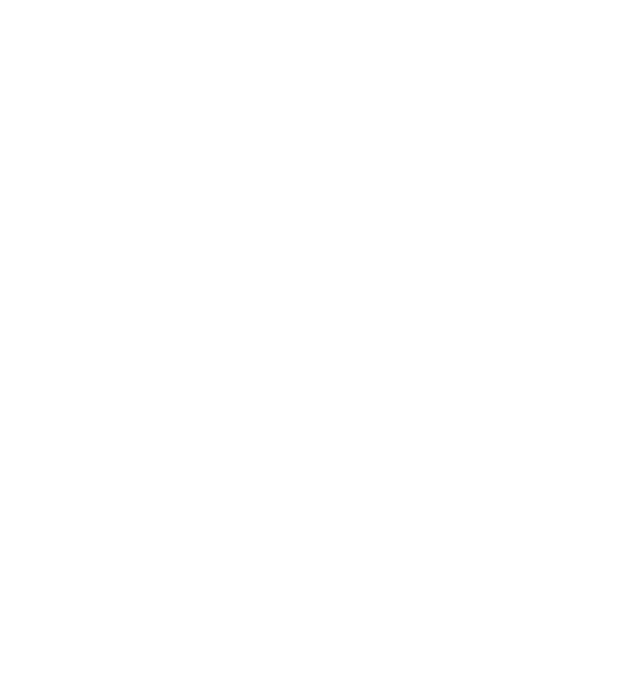
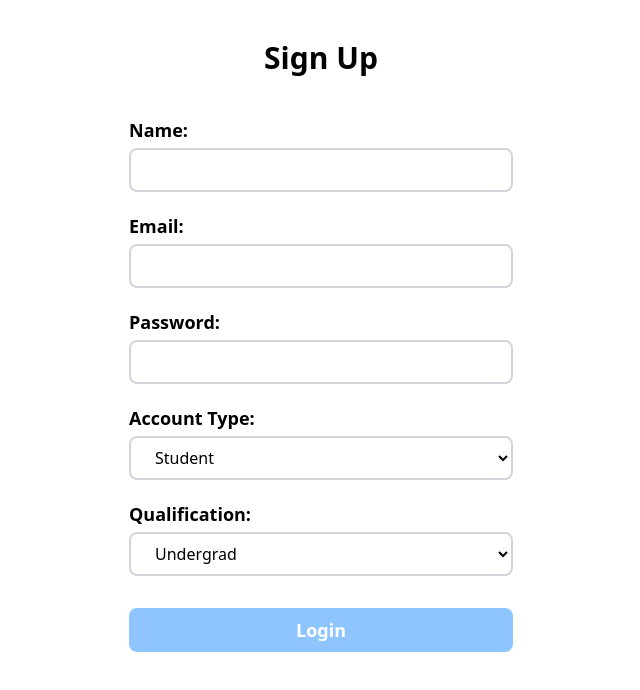
Before and after one commit to Mann-19/E-learning-Platform, a React (Vite) app in the folder client/: page /signup in a window 1280 px wide. Before the commit this address had no page. Shown: the top 690 px of the page, without its empty margins (319-959 px from the left). Built offline with nearby package versions, Linux system fonts and the light colour scheme.

Commit message:
Basics of Signup page

```diff
--- a/client/src/App.jsx
+++ b/client/src/App.jsx
@@ -1,5 +1,6 @@
 import Home from "./pages/Home";
 import Login from "./pages/Login";
+import SignUp from "./pages/Signup";
 
 import { BrowserRouter, Routes, Route } from 'react-router';
 
@@ -11,6 +12,7 @@
           <Routes>
             <Route index path="/" element={ <Home /> } />
             <Route path="/login" element={ <Login /> } />
+            <Route path="/signup" element={ <SignUp /> } />
           </Routes>
         </div>
       </BrowserRouter>
--- /dev/null
+++ b/client/src/pages/Signup.jsx
@@ -0,0 +1,83 @@
+import React, { useState } from 'react';
+
+const SignUp = () => {
+    const [name, setName] = useState("");
+    const [email, setEmail] = useState("");
+    const [password, setPassword] = useState("");
+    const [accountType, setAccountType] = useState("");
+    const [qualification, setQualification] = useState("");
+    const [error, setError] = useState("");
+    const [isLoading, setIsLoading] = useState("");
+
+    return (
+        <form className="w-[30vw] my-10 mx-auto flex flex-col">
+            <h3 className="text-3xl font-bold text-center mb-10">Sign Up</h3>
+
+
+            <label className="text-lg mb-1 font-semibold">Name:</label>
+            <input
+                type="text"
+                onChange={(e) => {
+                    setName(e.target.value);
+                }}
+                value={name}
+                className="px-5 py-2 rounded-lg outline-none text-base border-2 border-gray-300"
+            />
+
+
+            <label className="text-lg mb-1 font-semibold mt-5">Email:</label>
+            <input
+                type="email"
+                onChange={(e) => {
+                    setEmail(e.target.value);
+                }}
+                value={email}
+                className=" px-5 py-2 rounded-lg outline-none text-base border-2 border-gray-300"
+            />
+
+            <label className=" text-lg mb-1 font-semibold mt-5">Password:</label>
+            <input
+                type="password"
+                onChange={(e) => {
+                    setPassword(e.target.value);
+                }}
+                value={password}
+                className=" px-5 py-2 rounded-lg outline-none text-base border-2 border-gray-300"
+            />
+
+
+            <label className="text-lg mb-1 font-semibold mt-5">Account Type:</label>
+            <select
+                onChange={(e) => {
+                    setAccountType(e.target.value);
+                }}
+                value={accountType}
+                className="px-5 py-2 rounded-lg outline-none text-base border-2 border-gray-300"
+            >
+                <option value="Student">Student</option>
+                <option value="Instructor">Instructor</option>
+            </select>
+
+
+            <label className="text-lg mb-1 font-semibold mt-5">Qualification:</label>
+            <select
+                onChange={(e) => {
+                    setAccountType(e.target.value);
+                }}
+                value={qualification}
+                className="px-5 py-2 rounded-lg outline-none text-base border-2 border-gray-300"
+            >
+                <option value="Undergrad">Undergrad</option>
+                <option value="Graduate">Graduate</option>
+                <option value="Postgrad">Postgrad</option>
+                <option value="PhD">PhD</option>
+            </select>
+
+
+            <button disabled={isLoading} className=" mt-8 bg-blue-300 text-white py-2 px-6 rounded-lg text-lg font-semibold">Login</button>
+            {error && <div className="text-base text-red-400">{error}</div>}
+        </form>
+    );
+};
+
+export default SignUp;
```
